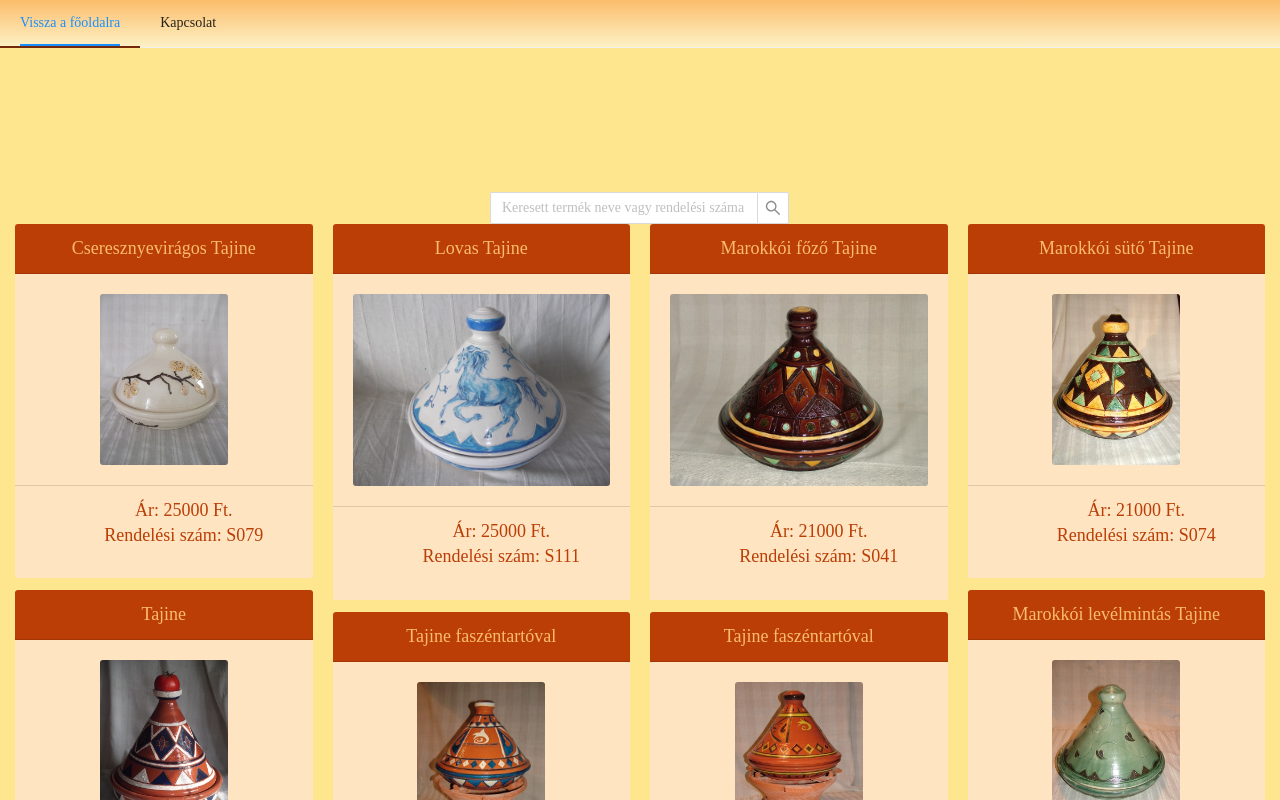
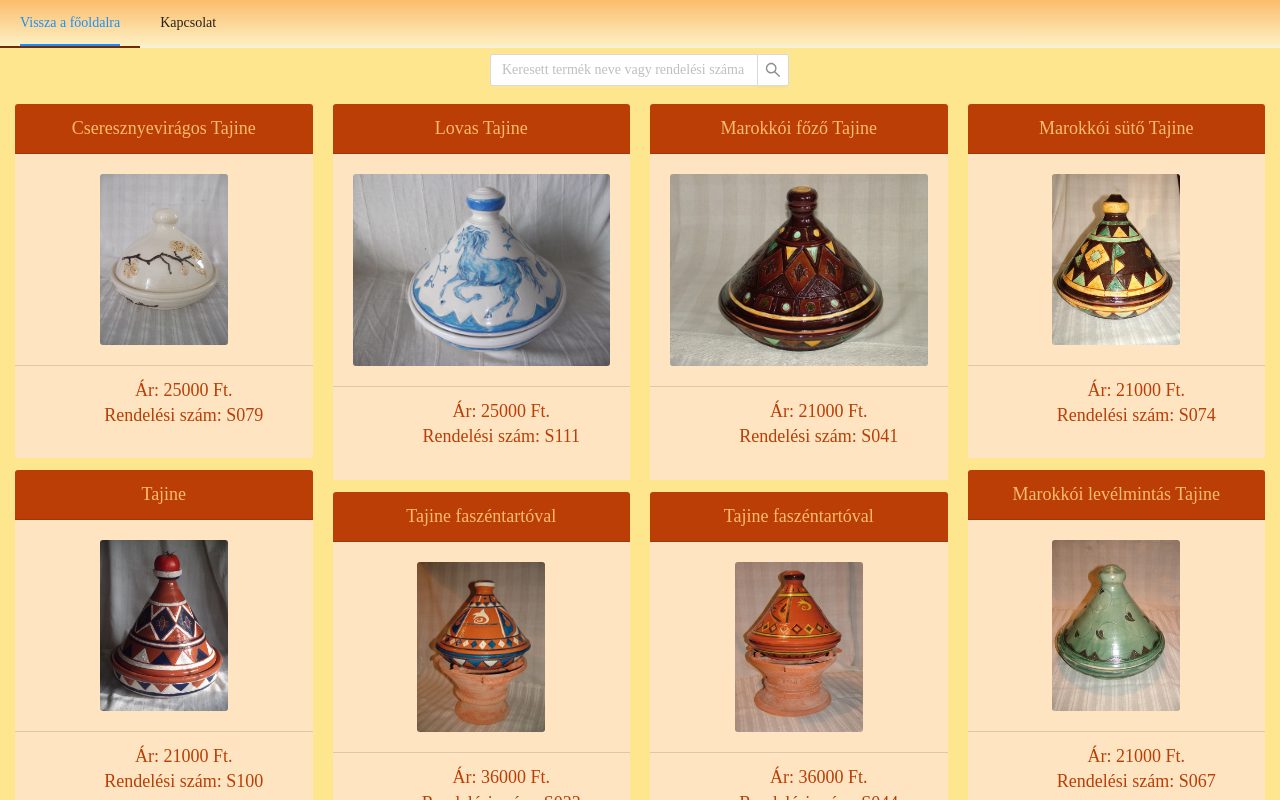
Before and after one commit to snegyeliczky/Tajin.hu, a React (Create React App) app: page /pictures in a window 1280 px wide. Shown: the top 800 px of the page. Built offline with nearby package versions, Linux system fonts and the light colour scheme.

Commit message:
removed space above the search field

```diff
--- a/src/customCSS/pictureViewer.css
+++ b/src/customCSS/pictureViewer.css
@@ -5,14 +5,15 @@
     -ms-transform: scale(2.1); /* IE 9 */
     -webkit-transform: scale(2.1); /* Safari 3-8 */
     transform: scale(2.1);
-    border-radius: 15px;
+    border-radius: 1em;
     z-index:1;
     transition-property: transform ;
     transition: .4s ease-in-out ;
 }
 
 .search{
-    padding-top: 15%;
+    padding-top: 3em;
+    padding-bottom: 1em;
 }
 
 .own-card {
```
